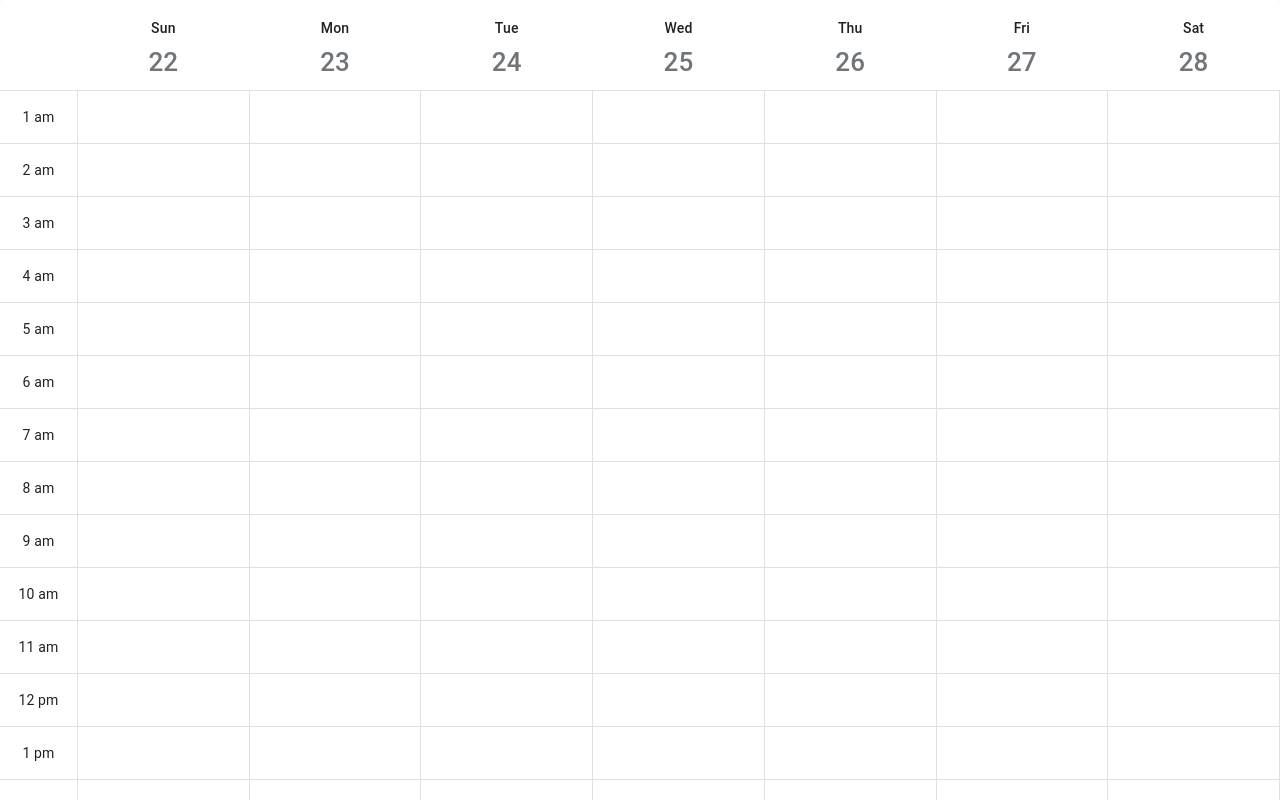
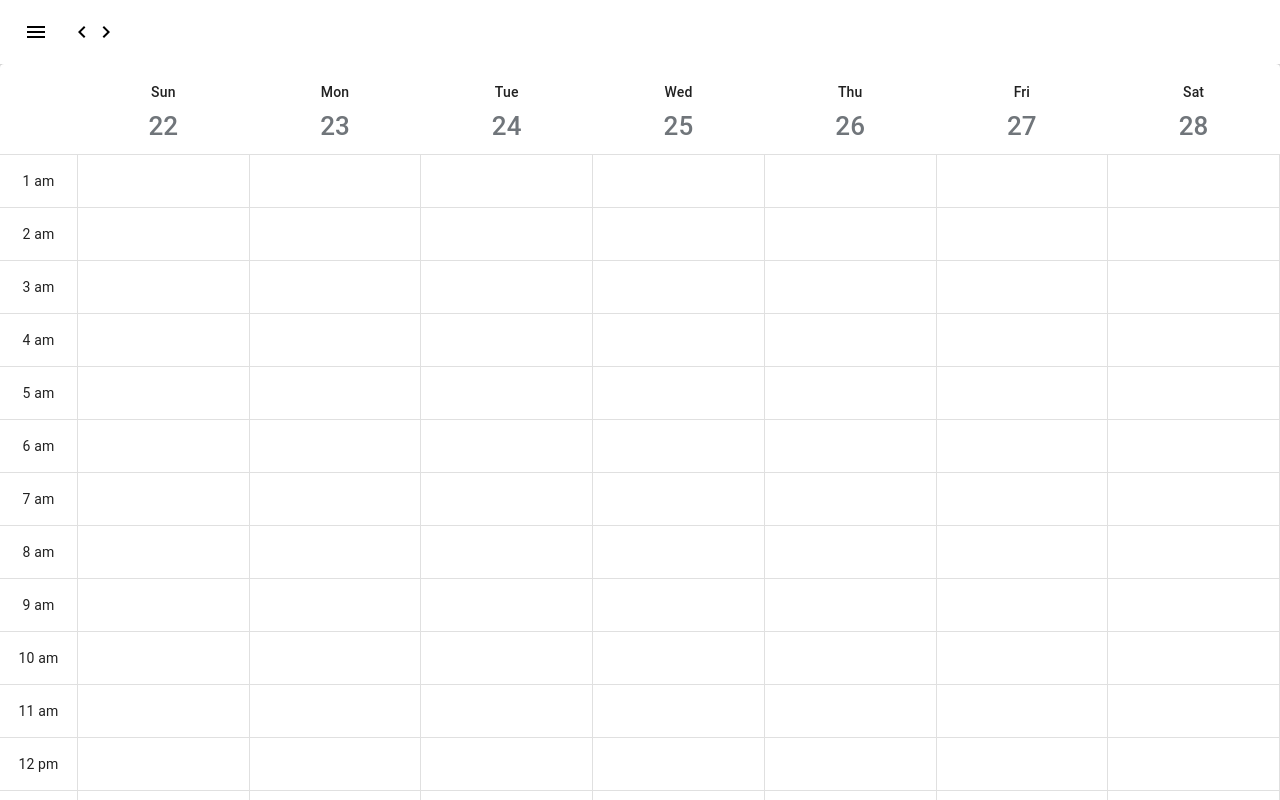
Before and after one commit to shreekarhegde/Google-Calendar, a React (Create React App) app: page / in a window 1280 px wide. Shown: the top 800 px of the page. Built offline with nearby package versions, Linux system fonts and the light colour scheme.

Commit message:
Added header component and removed unwanted css

```diff
--- a/package.json
+++ b/package.json
@@ -4,6 +4,7 @@
   "private": true,
   "dependencies": {
     "@material-ui/core": "^4.12.3",
+    "@material-ui/icons": "^4.11.2",
     "@testing-library/jest-dom": "^5.14.1",
     "@testing-library/react": "^11.2.7",
     "@testing-library/user-event": "^12.8.3",
--- a/src/components/Calendar.tsx
+++ b/src/components/Calendar.tsx
@@ -1,5 +1,12 @@
+import React from 'react';
+import { Header } from './Header/Header';
 import WeekHeader from './WeekHeader/WeekHeader';
 
 export const Calendar = () => {
-	return <WeekHeader />;
+	return (
+		<React.Fragment>
+			<Header />
+			<WeekHeader />
+		</React.Fragment>
+	);
 };
--- /dev/null
+++ b/src/components/Header/Header.tsx
@@ -0,0 +1,46 @@
+import { createStyles, makeStyles } from '@material-ui/core/styles';
+import AppBar from '@material-ui/core/AppBar';
+import Toolbar from '@material-ui/core/Toolbar';
+import ChevronRightIcon from '@material-ui/icons/ChevronRight';
+import ChevronLeftIcon from '@material-ui/icons/ChevronLeft';
+import IconButton from '@material-ui/core/IconButton';
+import MenuIcon from '@material-ui/icons/Menu';
+
+const useStyles = makeStyles(
+	createStyles({
+		menuButton: {
+			marginRight: '10px',
+		},
+		root: {
+			flexGrow: 1,
+		},
+		bgWhite: {
+			background: 'white',
+		},
+		textcolor: {
+			color: 'black',
+		},
+		pointer: {
+			cursor: 'pointer',
+		},
+	})
+);
+
+export const Header = () => {
+	const classes = useStyles();
+	const classNames = `${classes.bgWhite} ${classes.textcolor}`;
+
+	return (
+		<div className={classes.root}>
+			<AppBar position='static'>
+				<Toolbar className={classNames}>
+					<IconButton edge='start' className={classes.menuButton} color='inherit' aria-label='menu'>
+						<MenuIcon />
+					</IconButton>
+					<ChevronLeftIcon className={classes.pointer} />
+					<ChevronRightIcon className={classes.pointer} />
+				</Toolbar>
+			</AppBar>
+		</div>
+	);
+};
--- /dev/null
+++ b/src/components/Header/Navigate/Navigate.tsx
@@ -0,0 +1,3 @@
+export const Navigate = () => {
+	return <div></div>;
+};
--- a/src/components/WeekHeader/WeekHeader.tsx
+++ b/src/components/WeekHeader/WeekHeader.tsx
@@ -1,13 +1,11 @@
 import { makeStyles } from '@material-ui/core/styles';
 import Table from '@material-ui/core/Table';
-import TableBody from '@material-ui/core/TableBody';
 import TableCell from '@material-ui/core/TableCell';
 import TableContainer from '@material-ui/core/TableContainer';
 import TableHead from '@material-ui/core/TableHead';
 import TableRow from '@material-ui/core/TableRow';
 import Paper from '@material-ui/core/Paper';
-import { getAllDaysInTheWeek, times } from '../../utils';
-import moment from 'moment';
+import { getAllDaysInTheWeek } from '../../utils';
 import { TimeSlots } from '../TimeSlots/TimeSlots';
 
 export interface Day {
@@ -23,27 +21,16 @@ const useStyles = makeStyles({
 	textCenter: {
 		textAlign: 'center',
 	},
-	pt0: {
-		paddingTop: '0px',
-	},
 	date: {
 		fontSize: '26px',
 		color: '#70757a',
 		marginTop: '10px',
-	},
-	mt5px: {
-		marginTop: '5px',
-	},
-	time: {
-		color: '#70757a',
-		width: '10px',
 	},
 });
 
 const WeekHeader = () => {
 	const classes = useStyles();
 	const daysInWeek = getAllDaysInTheWeek();
-	const formattedTime = (time: number) => moment().set('hours', time).format('h a');
 	return (
 		<TableContainer component={Paper}>
 			<Table>
```
Also changed, not shown: 1 other file (tests, documents, lock files or other folders).
